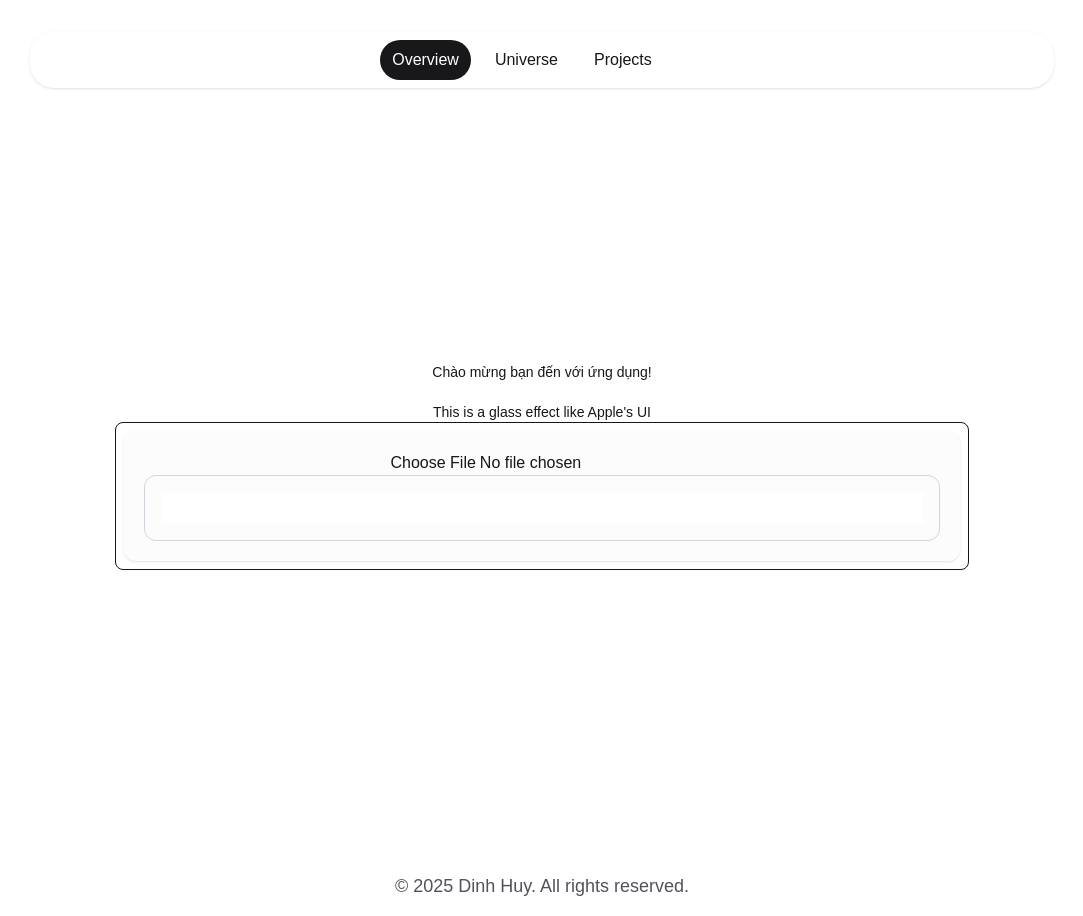
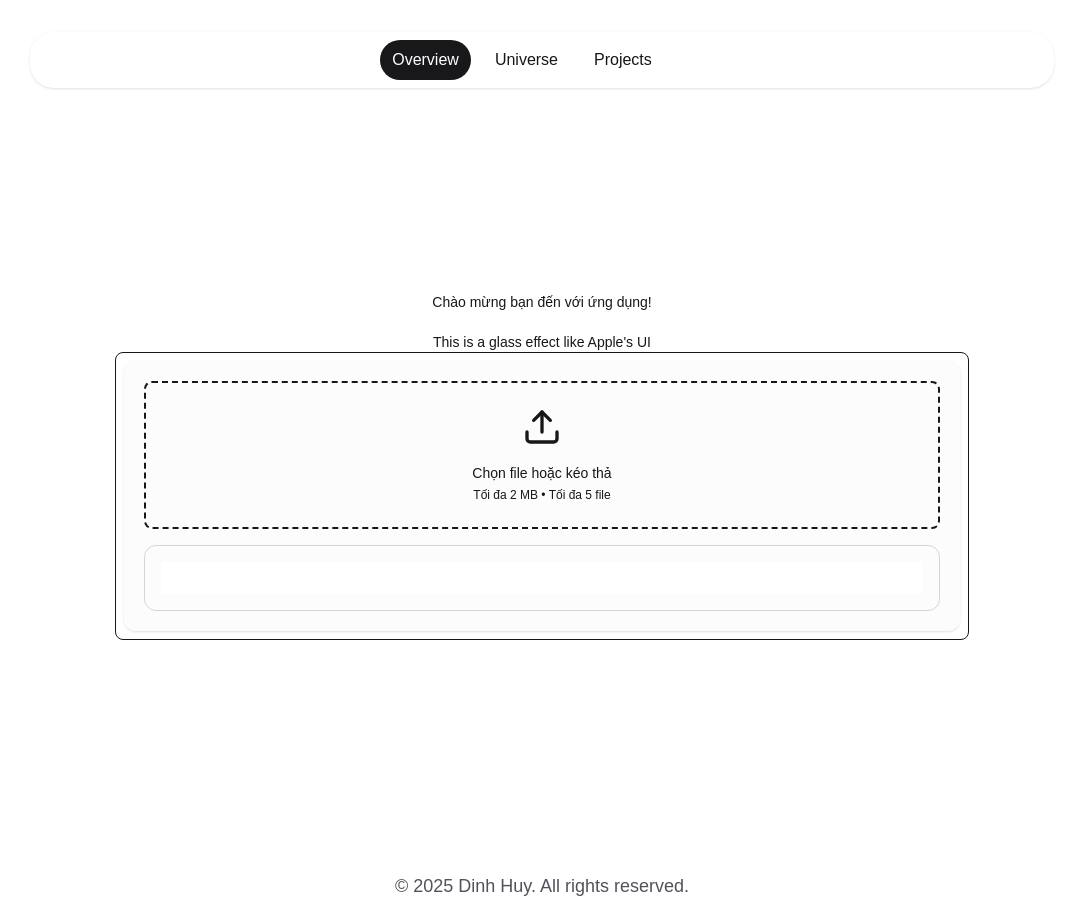
Before and after one commit to meow2904/free-page, a Next.js app: page / in a window 1280 px wide. Shown: the whole page, without its empty margins (98-1181 px from the left). Built offline with nearby package versions, Linux system fonts and the light colour scheme.

Commit message:
update input type file

```diff
--- /dev/null
+++ b/src/components/forms/FIleInput.tsx
@@ -0,0 +1,165 @@
+"use client"
+
+import * as React from "react"
+import {CiFileOn} from "react-icons/ci";
+import {FiUpload} from "react-icons/fi";
+import {IoIosRemove} from "react-icons/io";
+
+interface FileInputProps extends Omit<React.InputHTMLAttributes<HTMLInputElement>, "onChange"> {
+    onFileChange?: (files: FileList | null) => void
+    maxFiles?: number
+    maxSize?: number // in bytes
+    acceptedTypes?: string[]
+    showPreview?: boolean
+    className?: string
+}
+
+const FileInput = React.forwardRef<HTMLInputElement, FileInputProps>(
+    (
+        {
+            onFileChange,
+            maxFiles = 1,
+            maxSize = 5 * 1024 * 1024, // 5MB default
+            acceptedTypes = [],
+            showPreview = true,
+            className,
+            disabled,
+            ...props
+        },
+        ref,
+    ) => {
+        const [files, setFiles] = React.useState<File[]>([])
+        const [dragActive, setDragActive] = React.useState(false)
+        const inputRef = React.useRef<HTMLInputElement>(null)
+
+        React.useImperativeHandle(ref, () => inputRef.current!)
+
+        const handleFiles = (fileList: FileList | null) => {
+            if (!fileList) return
+
+            const newFiles = Array.from(fileList)
+
+            // Filter files by type if specified
+            const validFiles =
+                acceptedTypes.length > 0
+                    ? newFiles.filter((file) => acceptedTypes.some((type) => file.type.includes(type)))
+                    : newFiles
+
+            // Filter files by size
+            const sizeValidFiles = validFiles.filter((file) => file.size <= maxSize)
+
+            // Limit number of files
+            const finalFiles = maxFiles === 1 ? sizeValidFiles.slice(0, 1) : [...files, ...sizeValidFiles].slice(0, maxFiles)
+
+            setFiles(finalFiles)
+
+            // Create FileList-like object for callback
+            const dt = new DataTransfer()
+            finalFiles.forEach((file) => dt.items.add(file))
+            onFileChange?.(dt.files)
+        }
+
+        const removeFile = (index: number) => {
+            const newFiles = files.filter((_, i) => i !== index)
+            setFiles(newFiles)
+
+            const dt = new DataTransfer()
+            newFiles.forEach((file) => dt.items.add(file))
+            onFileChange?.(dt.files)
+        }
+
+        const handleDrag = (e: React.DragEvent) => {
+            e.preventDefault()
+            e.stopPropagation()
+            if (e.type === "dragenter" || e.type === "dragover") {
+                setDragActive(true)
+            } else if (e.type === "dragleave") {
+                setDragActive(false)
+            }
+        }
+
+        const handleDrop = (e: React.DragEvent) => {
+            e.preventDefault()
+            e.stopPropagation()
+            setDragActive(false)
+
+            if (disabled) return
+            handleFiles(e.dataTransfer.files)
+        }
+
+        const formatFileSize = (bytes: number) => {
+            if (bytes === 0) return "0 Bytes"
+            const k = 1024
+            const sizes = ["Bytes", "KB", "MB", "GB"]
+            const i = Math.floor(Math.log(bytes) / Math.log(k))
+            return Number.parseFloat((bytes / Math.pow(k, i)).toFixed(2)) + " " + sizes[i]
+        }
+
+        return (
+            <div className={`w-full ${className}`}>
+                <div
+                    className={`relative border-2 border-dashed rounded-lg p-6 transition-colors
+                        ${dragActive ? "border-primary bg-primary/5" : "border-border"}
+                        ${disabled ? "opacity-50 cursor-not-allowed" : "cursor-pointer hover:border-primary/50"} ` }
+                    onDragEnter={handleDrag}
+                    onDragLeave={handleDrag}
+                    onDragOver={handleDrag}
+                    onDrop={handleDrop}
+                    onClick={() => !disabled && inputRef.current?.click()}
+                >
+                    <input
+                        ref={inputRef}
+                        type="file"
+                        className="hidden"
+                        multiple={maxFiles > 1}
+                        accept={acceptedTypes.join(",")}
+                        onChange={(e) => handleFiles(e.target.files)}
+                        disabled={disabled}
+                        {...props}
+                    />
+
+                    <div className="flex flex-col items-center justify-center text-center">
+                        <FiUpload className="h-10 w-10 text-muted-foreground mb-4" />
+                        <p className="text-sm font-medium mb-1">{dragActive ? "Thả file vào đây" : "Chọn file hoặc kéo thả"}</p>
+                        <p className="text-xs text-muted-foreground">
+                            {acceptedTypes.length > 0 && `Chấp nhận: ${acceptedTypes.join(", ")} • `}
+                            Tối đa {formatFileSize(maxSize)}
+                            {maxFiles > 1 && ` • Tối đa ${maxFiles} file`}
+                        </p>
+                    </div>
+                </div>
+
+                {/* File Preview */}
+                {showPreview && files.length > 0 && (
+                    <div className="mt-4 space-y-2">
+                        {files.map((file, index) => (
+                            <div key={index} className="flex items-center justify-between p-3 bg-muted rounded-lg bg-gray-100">
+                                <div className="flex-1 flex items-center space-x-3">
+                                    <CiFileOn  className="h-5 w-5 text-muted-foreground" />
+                                    <div className="flex-1 min-w-0 text-start">
+                                        <p className="text-sm font-semibold truncate">{file.name}</p>
+                                        <p className="text-xs text-muted-foreground">{formatFileSize(file.size)}</p>
+                                    </div>
+                                </div>
+                                <button
+                                    className={"hover:cursor-pointer"}
+                                    onClick={(e: any) => {
+                                        e.stopPropagation()
+                                        removeFile(index)
+                                    }}
+                                    disabled={disabled}
+                                >
+                                    <IoIosRemove className="h-4 w-4"/>
+                                </button>
+                            </div>
+                        ))}
+                    </div>
+                )}
+            </div>
+        )
+    },
+)
+
+FileInput.displayName = "FileInput"
+
+export { FileInput }
--- a/src/components/pages/test.tsx
+++ b/src/components/pages/test.tsx
@@ -7,6 +7,7 @@ import Select from "@/components/forms/Select";
 import {useState} from "react";
 import {useTranslations} from "next-intl";
 import {Preview} from "@/components/ui/preview";
+import {FileInput} from "@/components/forms/FIleInput";
 
 interface FormInputProps {
     input1: string;
@@ -117,7 +118,13 @@ const TestPage: React.FC = () => {
             {/*</Form>*/}
 
             <Form>
-                <input type="file" accept=".pdf,.docx" onChange={handleFileSelect} className="" id="file-input" />
+                <FileInput
+                    onFileChange={(files) => console.log("Multiple files:", files)}
+                    maxFiles={5}
+                    maxSize={2 * 1024 * 1024}
+                    className="pb-4"
+                />
+                {/*<input type="file" accept=".pdf,.docx" onChange={handleFileSelect} className="" id="file-input" />*/}
                 <Preview file={selectedFile}></Preview>
             </Form>
 
```
